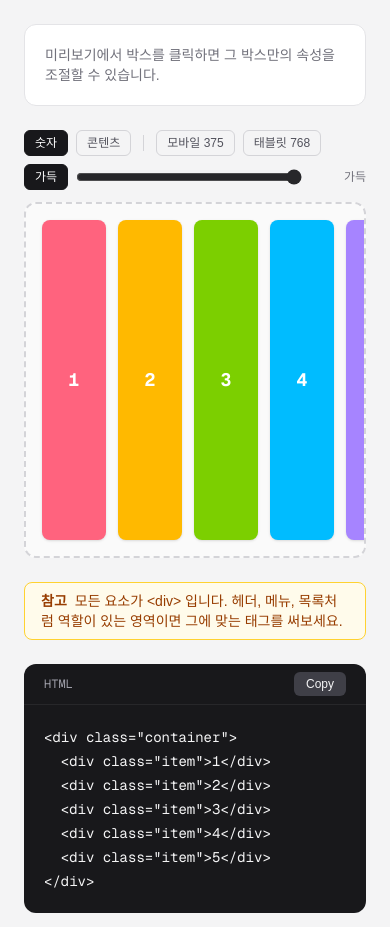
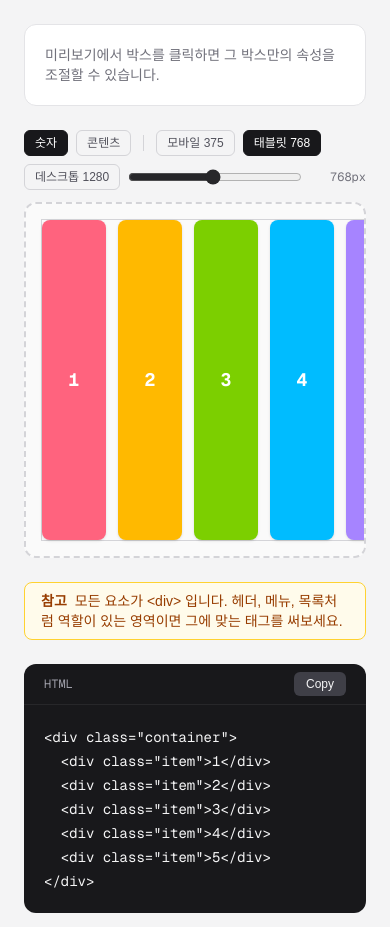
Before and after one commit to lym-bin/css-layout-playground, a Next.js app: page / in a window 390 px wide. Shown: the part 1244-2171 px from the top of the page. Built offline with nearby package versions, Linux system fonts and the light colour scheme.

Commit message:
fix: 미리 너비 프리셋을 데스크톱(1280)으로 변경 및 모바일 가로 넘침 수정(minmax(0, 1fr))

```diff
--- a/src/components/layout-playground/LayoutPlayground.tsx
+++ b/src/components/layout-playground/LayoutPlayground.tsx
@@ -41,7 +41,7 @@ export default function LayoutPlayground() {
   };
 
   return (
-    <div className="mx-auto grid w-full max-w-6xl gap-6 p-6 lg:grid-cols-[320px_1fr]">
+    <div className="mx-auto grid w-full max-w-7xl grid-cols-1 gap-6 p-6 lg:grid-cols-[320px_minmax(0,1fr)]">
       <div className="flex flex-col gap-6">
         <PresetPanel onApply={applyPreset} />
         <ControlPanel state={state} setState={setState} />
@@ -61,7 +61,7 @@ export default function LayoutPlayground() {
           onViewChange={setView}
         />
         <MarkupCheck issues={issues} />
-        <div className="grid gap-6 xl:grid-cols-2">
+        <div className="grid grid-cols-1 gap-6 xl:grid-cols-2">
           <CodeOutput title="HTML" code={generateHtml(state, withContent)} />
           <CodeOutput title="CSS" code={generateCss(state, withContent)} />
         </div>
--- a/src/components/layout-playground/PreviewCanvas.tsx
+++ b/src/components/layout-playground/PreviewCanvas.tsx
@@ -32,11 +32,11 @@ const BOX_COLORS = [
 // 숫자 모드에서는 높이가 들쭉날쭉해야 align-items 차이가 보인다.
 const BOX_MIN_HEIGHTS = [56, 88, 64, 104, 72, 96, 60, 80];
 
-// null = 고정 너비 없이 영역을 가득 채움
+// 미리보기 기기 너비 프리셋(px), 데스크톱(1280)이 칸보다 넓으면 프레임 안에서 가로 스크롤 된다.
 const VIEWPORT_PRESETS = [
   { label: "모바일", width: 375 },
   { label: "태블릿", width: 768 },
-  { label: "가득", width: null },
+  { label: "데스크톱", width: 1280 },
 ] as const;
 
 const VIEW_OPTIONS = [
@@ -66,7 +66,7 @@ export default function PreviewCanvas({
   view,
   onViewChange,
 }: PreviewCanvasProps) {
-  const [width, setWidth] = useState<number | null>(null);
+  const [width, setWidth] = useState<number>(768);
 
   return (
     <div className="flex flex-col gap-3">
@@ -96,8 +96,7 @@ export default function PreviewCanvas({
             onClick={() => setWidth(preset.width)}
             className={`${TOOLBAR_BUTTON} ${width === preset.width ? TOOLBAR_ON : TOOLBAR_OFF}`}
           >
-            {preset.label}
-            {preset.width !== null && ` ${preset.width}`}
+            {preset.label} {preset.width}
           </button>
         ))}
         <input
@@ -105,21 +104,19 @@ export default function PreviewCanvas({
           aria-label="미리보기 너비"
           min={LIMITS.viewport.min}
           max={LIMITS.viewport.max}
-          value={width ?? LIMITS.viewport.max}
+          value={width}
           onChange={(e) => setWidth(Number(e.target.value))}
           className="min-w-32 flex-1 accent-zinc-800 dark:accent-zinc-200"
         />
         <span className="w-14 text-right font-mono text-xs text-zinc-500">
-          {width === null ? "가득" : `${width}px`}
+          {width}px
         </span>
       </div>
 
       <div className="overflow-x-auto rounded-xl border-2 border-dashed border-zinc-300 bg-zinc-50 p-4 dark:border-zinc-700 dark:bg-zinc-900">
         <div
-          className={`mx-auto transition-[width] duration-200 ${
-            width === null ? "" : "ring-1 ring-zinc-300 dark:ring-zinc-700"
-          }`}
-          style={{ width: width ?? "100%" }}
+          className="mx-auto ring-1 ring-zinc-300 transition-[width] duration-200 dark:ring-zinc-700"
+          style={{ width }}
         >
           <div className="min-h-80" style={toContainerStyle(state)}>
             {Array.from({ length: state.boxCount }, (_, i) => {
```
